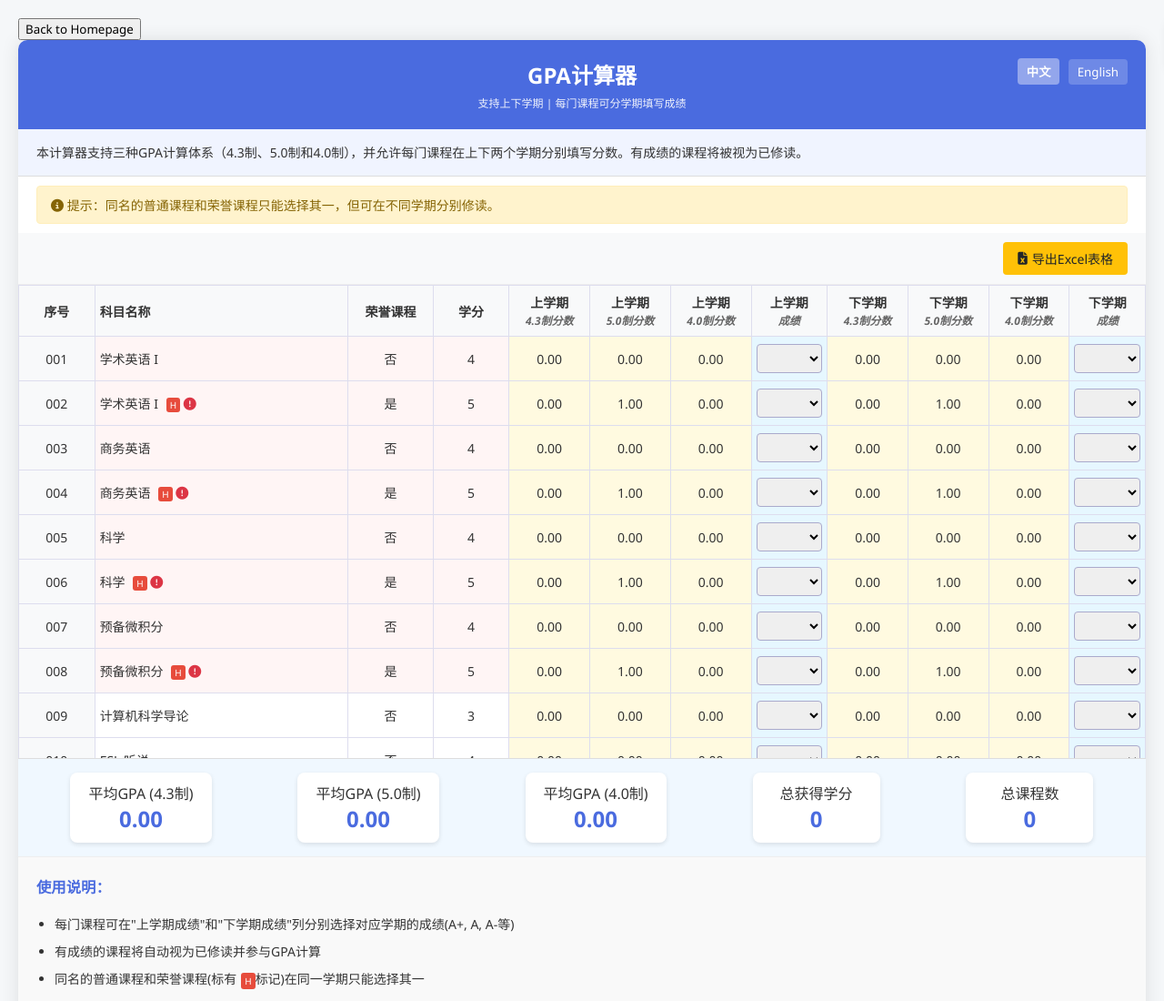
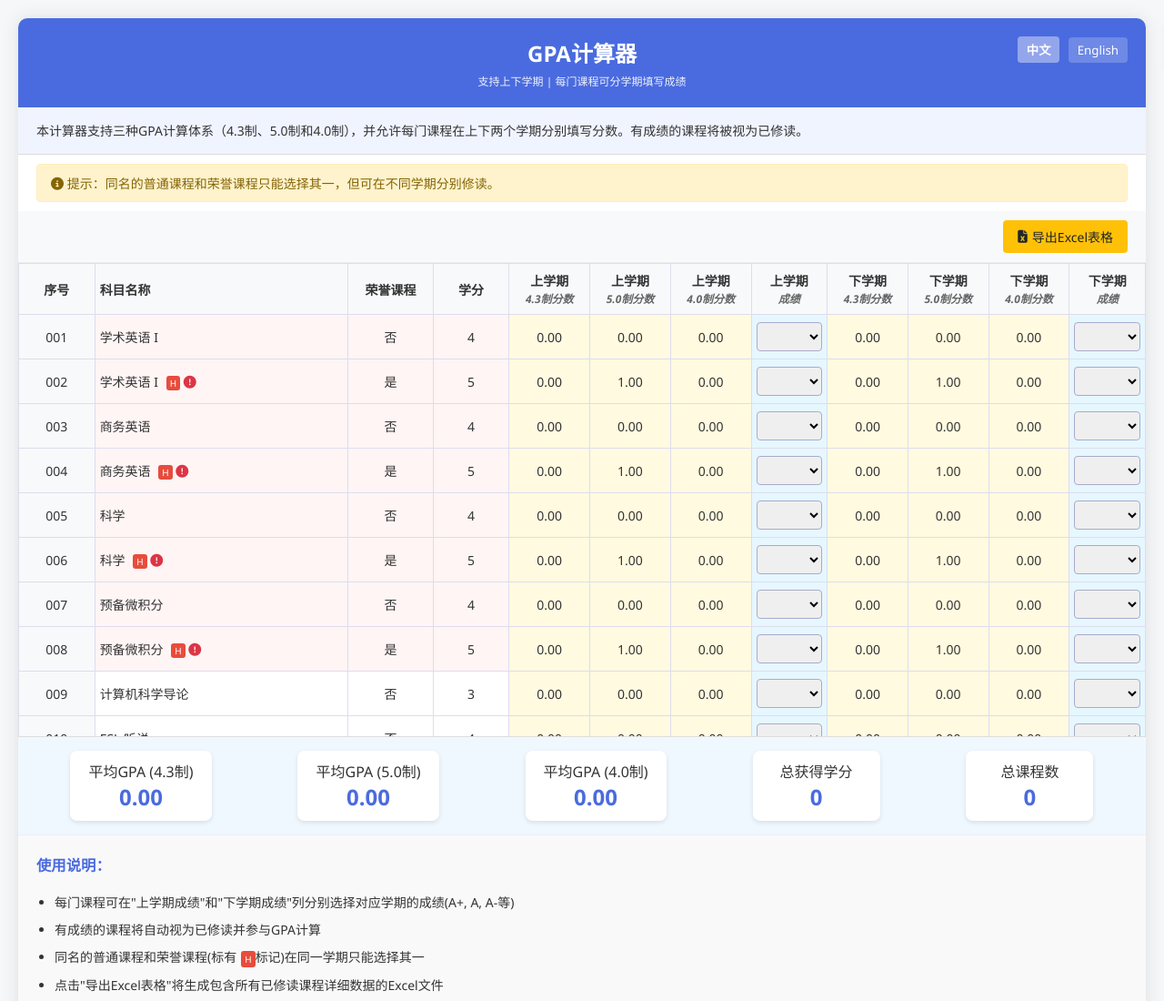
Before and after one commit to liaochenkuo-lck/shishiap, a plain HTML site: page gpa-calculator.html in a window 1280 px wide. Shown: the top 1100 px of the page at 91% size. Drawn offline with Linux system fonts and the light colour scheme.

Commit message:
Update gpa-calculator.html
Remove the return to index buttom

```diff
--- a/gpa-calculator.html
+++ b/gpa-calculator.html
@@ -1,8 +1,8 @@
 <!DOCTYPE html>
 <!-- In gpa-calculator.html -->
-<a href="index.html">
-  <button>Back to Homepage</button>
-</a>
+<!--<a href="index.html"
+ <!-- <button>Back to Homepage</button>
+</a>-->
 <html lang="zh-CN">
 <head>
     <meta charset="UTF-8">
```
